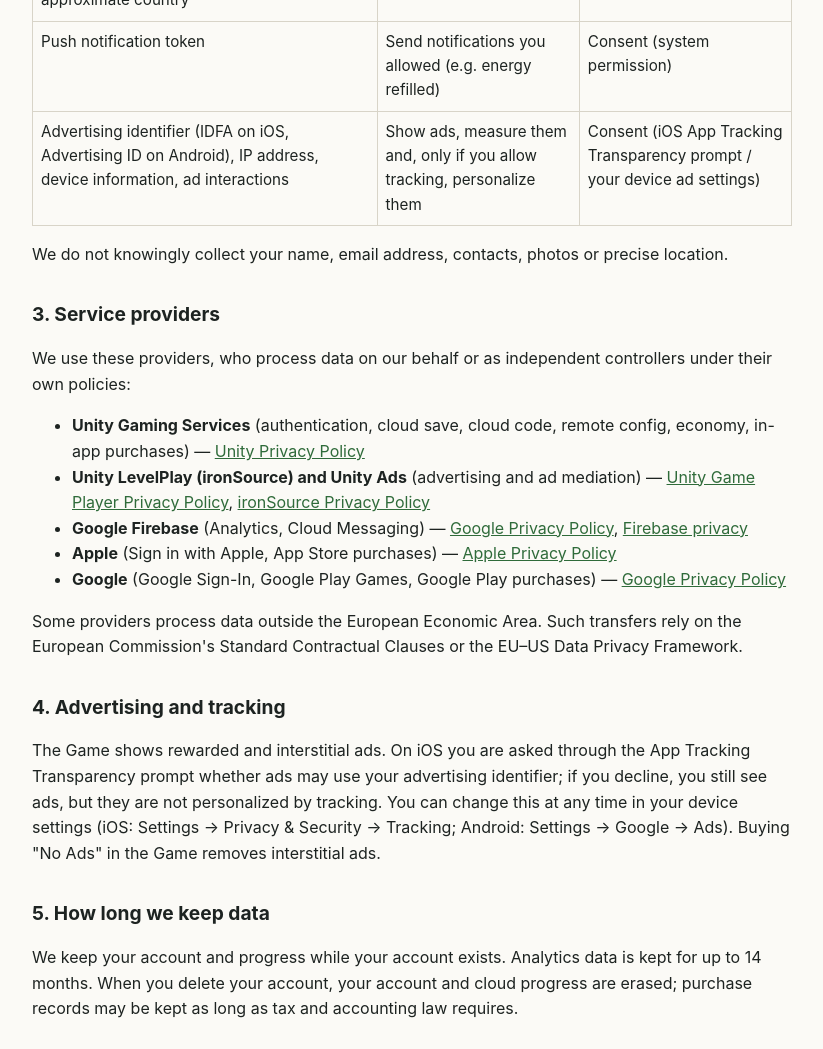
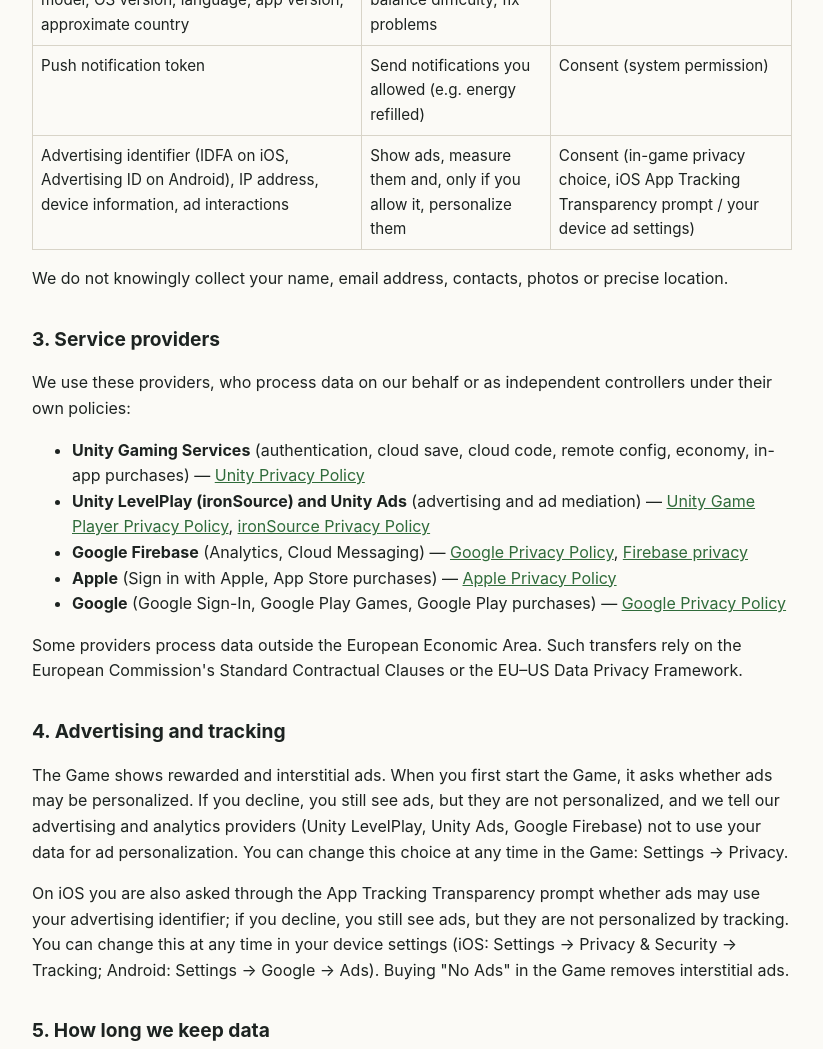
Before and after one commit to Polygon-River/polygon-river.github.io, a plain HTML site: page privacy.html in a window 1280 px wide. Shown: the part 860-1909 px from the top of the page, without its empty margins (228-1051 px from the left). Drawn offline with Linux system fonts and the light colour scheme.

Commit message:
Privacy policy: in-game ad personalization choice (Settings → Privacy)

```diff
--- a/privacy.html
+++ b/privacy.html
@@ -32,7 +32,7 @@
   <tr><td>In-app purchase records (product, time, transaction ID). Payment details are handled only by Apple or Google — we never see your card data</td><td>Deliver purchased items, prevent fraud</td><td>Performance of contract</td></tr>
   <tr><td>Gameplay and usage events (e.g. level started/finished, screens opened), device model, OS version, language, app version, approximate country</td><td>Understand how the Game is played, balance difficulty, fix problems</td><td>Legitimate interest</td></tr>
   <tr><td>Push notification token</td><td>Send notifications you allowed (e.g. energy refilled)</td><td>Consent (system permission)</td></tr>
-  <tr><td>Advertising identifier (IDFA on iOS, Advertising ID on Android), IP address, device information, ad interactions</td><td>Show ads, measure them and, only if you allow tracking, personalize them</td><td>Consent (iOS App Tracking Transparency prompt / your device ad settings)</td></tr>
+  <tr><td>Advertising identifier (IDFA on iOS, Advertising ID on Android), IP address, device information, ad interactions</td><td>Show ads, measure them and, only if you allow it, personalize them</td><td>Consent (in-game privacy choice, iOS App Tracking Transparency prompt / your device ad settings)</td></tr>
 </table>
 <p>We do not knowingly collect your name, email address, contacts, photos or precise location.</p>
 
@@ -48,7 +48,8 @@
 <p>Some providers process data outside the European Economic Area. Such transfers rely on the European Commission's Standard Contractual Clauses or the EU–US Data Privacy Framework.</p>
 
 <h2>4. Advertising and tracking</h2>
-<p>The Game shows rewarded and interstitial ads. On iOS you are asked through the App Tracking Transparency prompt whether ads may use your advertising identifier; if you decline, you still see ads, but they are not personalized by tracking. You can change this at any time in your device settings (iOS: Settings → Privacy &amp; Security → Tracking; Android: Settings → Google → Ads). Buying "No Ads" in the Game removes interstitial ads.</p>
+<p>The Game shows rewarded and interstitial ads. When you first start the Game, it asks whether ads may be personalized. If you decline, you still see ads, but they are not personalized, and we tell our advertising and analytics providers (Unity LevelPlay, Unity Ads, Google Firebase) not to use your data for ad personalization. You can change this choice at any time in the Game: Settings → Privacy.</p>
+<p>On iOS you are also asked through the App Tracking Transparency prompt whether ads may use your advertising identifier; if you decline, you still see ads, but they are not personalized by tracking. You can change this at any time in your device settings (iOS: Settings → Privacy &amp; Security → Tracking; Android: Settings → Google → Ads). Buying "No Ads" in the Game removes interstitial ads.</p>
 
 <h2>5. How long we keep data</h2>
 <p>We keep your account and progress while your account exists. Analytics data is kept for up to 14 months. When you delete your account, your account and cloud progress are erased; purchase records may be kept as long as tax and accounting law requires.</p>
```
